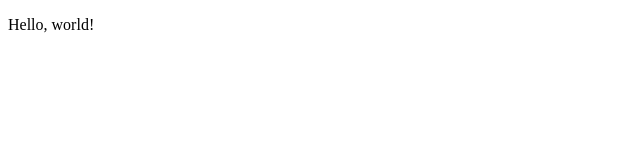
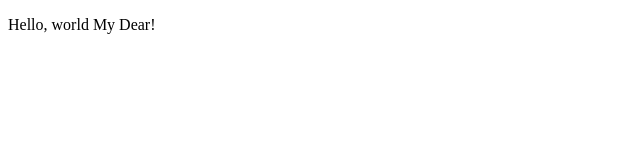
Before and after one commit to shonibaredavida/cs50, a plain HTML site: page index.html in a window 1280 px wide. Shown: the full height of the page, 0-640 px from the left. Drawn offline with Linux system fonts and the light colour scheme.

Commit message:
Added My Dear

```diff
--- a/index.html
+++ b/index.html
@@ -5,7 +5,8 @@
         <link type="stylesheet" href="stylesheet.css">
     </head>
     <body>
-       <p>Hello, world! </p>
+       <p>Hello, world My Dear! </p>
+
 
     </body>
 
```
